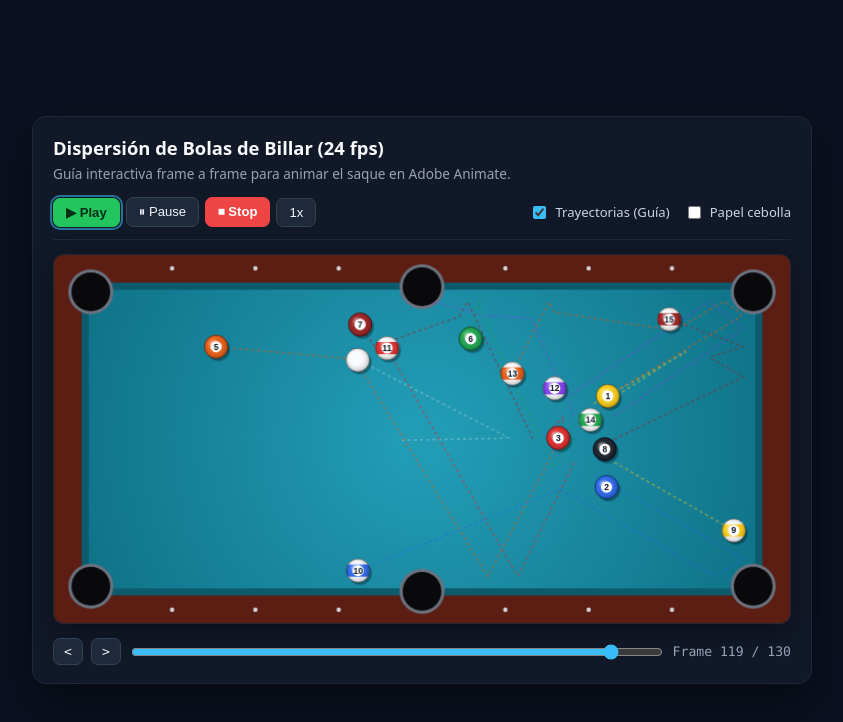
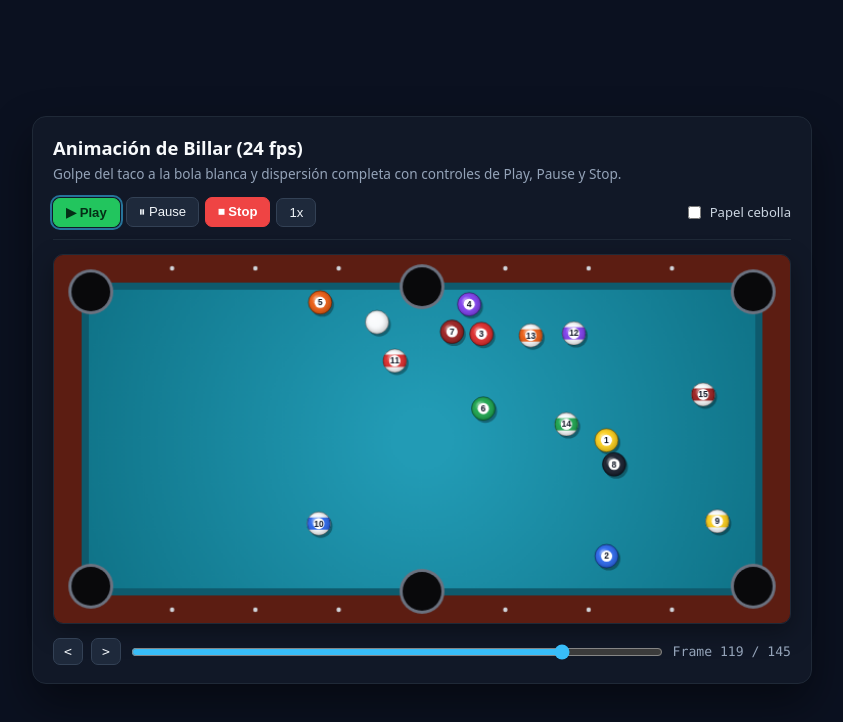
Before and after one commit to erinalopezq-tech/Animacion-pool-Emy-Lopez, a plain HTML site: page index.html in a window 1280 px wide. Shown: the whole page, without its empty margins (218-1061 px from the left). Drawn offline with Linux system fonts and the light colour scheme.

Commit message:
Add files via upload

```diff
--- a/index.html
+++ b/index.html
@@ -3,7 +3,7 @@
 <head>
   <meta charset="UTF-8" />
   <meta name="viewport" content="width=device-width, initial-scale=1.0" />
-  <title>Animación de Billar — Guía Frame a Frame</title>
+  <title>Animación de Billar — Play y Stop</title>
   <style>
     * { box-sizing: border-box; }
     body {
@@ -132,8 +132,8 @@
 </head>
 <body>
   <main class="card">
-    <h1>Dispersión de Bolas de Billar (24 fps)</h1>
-    <p class="subtitle">Guía interactiva frame a frame para animar el saque en Adobe Animate.</p>
+    <h1>Animación de Billar (24 fps)</h1>
+    <p class="subtitle">Golpe del taco a la bola blanca y dispersión completa con controles de Play, Pause y Stop.</p>
 
     <div class="toolbar">
       <div class="btn-group">
@@ -144,10 +144,6 @@
       </div>
 
       <div class="toggles">
-        <label class="check">
-          <input id="chkTrails" type="checkbox" checked />
-          <span>Trayectorias (Guía)</span>
-        </label>
         <label class="check">
           <input id="chkOnion" type="checkbox" />
           <span>Papel cebolla</span>
@@ -162,8 +158,8 @@
     <div class="timeline">
       <button id="btnPrev" title="Fotograma anterior">&lt;</button>
       <button id="btnNext" title="Siguiente fotograma">&gt;</button>
-      <input id="frameSlider" type="range" min="0" max="130" value="0" />
-      <span id="frameLabel">Frame 0 / 130</span>
+      <input id="frameSlider" type="range" min="0" max="145" value="0" />
+      <span id="frameLabel">Frame 0 / 145</span>
     </div>
   </main>
 
@@ -180,6 +176,10 @@
     const BOTTOM = H - RAIL;
     const R = 11.5;
     const POCKET_R = 19;
+
+    const CUE_BALL_START_X = 270;
+    const CUE_BALL_START_Y = H / 2 + 1.2;
+    const CUE_HIT_FRAME = 10; // Frame exacto donde el palo golpea la blanca
 
     const pockets = [
       { x: LEFT + 2, y: TOP + 2 },
@@ -221,10 +221,10 @@
       const balls = [];
       balls.push({
         id: 0,
-        x: 340,
-        y: H / 2 + 1.2,
-        vx: 24.5,
-        vy: -0.45,
+        x: CUE_BALL_START_X,
+        y: CUE_BALL_START_Y,
+        vx: 0,
+        vy: 0,
         pocketed: false
       });
 
@@ -259,7 +259,7 @@
       return balls;
     }
 
-    const TOTAL_FRAMES = 130;
+    const TOTAL_FRAMES = 145;
     const SUBSTEPS = 12;
     const FRICTION = 0.989;
     const RESTITUTION_BALL = 0.96;
@@ -273,6 +273,15 @@
 
       for (let f = 0; f <= TOTAL_FRAMES; f++) {
         frames.push(state.map(b => ({ ...b })));
+
+        // En el frame exacto del impacto del palo, la bola blanca recibe el impulso
+        if (f === CUE_HIT_FRAME) {
+          state[0].vx = 25.2;
+          state[0].vy = -0.45;
+        }
+
+        // Mientras no haya golpeado el palo, no simulamos movimiento
+        if (f < CUE_HIT_FRAME) continue;
 
         for (let s = 0; s < SUBSTEPS; s++) {
           const dt = 1 / SUBSTEPS;
@@ -364,7 +373,6 @@
     let currentFrame = 0;
     let isPlaying = true;
     let slowMo = false;
-    let showTrails = true;
     let showOnion = false;
     let lastTime = 0;
     let accum = 0;
@@ -375,7 +383,6 @@
     const btnSlow = document.getElementById('btnSlow');
     const btnPrev = document.getElementById('btnPrev');
     const btnNext = document.getElementById('btnNext');
-    const chkTrails = document.getElementById('chkTrails');
     const chkOnion = document.getElementById('chkOnion');
     const frameSlider = document.getElementById('frameSlider');
     const frameLabel = document.getElementById('frameLabel');
@@ -422,6 +429,89 @@
         ctx.fillStyle = '#09090b';
         ctx.fill();
       }
+    }
+
+    function getCueTipX(frame) {
+      const impactX = CUE_BALL_START_X - R;
+      if (frame <= 5) {
+        // Toma impulso hacia atrás
+        const t = frame / 5;
+        const ease = 1 - Math.pow(1 - t, 2);
+        return (impactX - 18) - ease * 38;
+      }
+      if (frame <= CUE_HIT_FRAME) {
+        // Golpe rápido hacia la bola blanca
+        const t = (frame - 5) / (CUE_HIT_FRAME - 5);
+        const ease = t * t;
+        return (impactX - 56) + ease * 56;
+      }
+      if (frame <= CUE_HIT_FRAME + 6) {
+        // Ligero retroceso tras el impacto
+        const t = (frame - CUE_HIT_FRAME) / 6;
+        return impactX - t * 14;
+      }
+      return impactX - 14;
+    }
+
+    function drawCueStick(frame) {
+      // Desaparece suavemente después de alejarse un poco tras el golpe
+      let alpha = 1;
+      if (frame > CUE_HIT_FRAME + 14) {
+        alpha = Math.max(0, 1 - (frame - (CUE_HIT_FRAME + 14)) / 10);
+      }
+      if (alpha <= 0) return;
+
+      const tipX = getCueTipX(frame);
+      const y = CUE_BALL_START_Y;
+      const cueLen = 250;
+      const buttX = tipX - cueLen;
+
+      ctx.save();
+      ctx.globalAlpha = alpha;
+
+      // Sombra del palo sobre el paño
+      ctx.beginPath();
+      ctx.moveTo(buttX, y + 4);
+      ctx.lineTo(tipX, y + 4);
+      ctx.strokeStyle = 'rgba(0,0,0,0.28)';
+      ctx.lineWidth = 6.5;
+      ctx.lineCap = 'round';
+      ctx.stroke();
+
+      // Cuerpo cónico de madera
+      const woodGrad = ctx.createLinearGradient(0, y - 4, 0, y + 4);
+      woodGrad.addColorStop(0, '#e3a869');
+      woodGrad.addColorStop(0.45, '#b97736');
+      woodGrad.addColorStop(1, '#6f3e15');
+
+      ctx.beginPath();
+      ctx.moveTo(buttX, y - 4.4);
+      ctx.lineTo(tipX - 9, y - 2.6);
+      ctx.lineTo(tipX - 9, y + 2.6);
+      ctx.lineTo(buttX, y + 4.4);
+      ctx.closePath();
+      ctx.fillStyle = woodGrad;
+      ctx.fill();
+
+      // Empuñadura oscura en la parte trasera
+      ctx.beginPath();
+      ctx.moveTo(buttX, y - 4.4);
+      ctx.lineTo(buttX + 72, y - 3.9);
+      ctx.lineTo(buttX + 72, y + 3.9);
+      ctx.lineTo(buttX, y + 4.4);
+      ctx.closePath();
+      ctx.fillStyle = '#3b1d0e';
+      ctx.fill();
+
+      // Casquillo blanco (ferrule)
+      ctx.fillStyle = '#f8fafc';
+      ctx.fillRect(tipX - 9, y - 2.6, 6.5, 5.2);
+
+      // Suela azul de tiza en la punta
+      ctx.fillStyle = '#38bdf8';
+      ctx.fillRect(tipX - 2.5, y - 2.5, 2.5, 5);
+
+      ctx.restore();
     }
 
     function drawBall(b, alpha = 1) {
@@ -481,33 +571,6 @@
       ctx.restore();
     }
 
-    function drawTrails(upToFrame) {
-      if (!showTrails || upToFrame === 0) return;
-
-      for (let i = 0; i < frames[0].length; i++) {
-        const style = BALL_STYLES[frames[0][i].id];
-        ctx.beginPath();
-        let started = false;
-        for (let f = 0; f <= upToFrame; f++) {
-          const b = frames[f][i];
-          if (b.pocketed) break;
-          if (!started) {
-            ctx.moveTo(b.x, b.y);
-            started = true;
-          } else {
-            ctx.lineTo(b.x, b.y);
-          }
-        }
-        ctx.strokeStyle = frames[0][i].id === 0 ? 'rgba(255,255,255,0.55)' : style.color;
-        ctx.globalAlpha = 0.45;
-        ctx.lineWidth = 1.6;
-        ctx.setLineDash([3, 3]);
-        ctx.stroke();
-        ctx.setLineDash([]);
-        ctx.globalAlpha = 1;
-      }
-    }
-
     function drawOnionSkin(frameIdx) {
       if (!showOnion) return;
       const ghosts = [frameIdx - 6, frameIdx - 3];
@@ -523,21 +586,11 @@
 
     function render() {
       drawTable();
-      drawTrails(currentFrame);
       drawOnionSkin(currentFrame);
       for (const b of frames[currentFrame]) {
         drawBall(b, 1);
       }
-
-      if (currentFrame >= 4 && currentFrame <= 7) {
-        ctx.save();
-        ctx.strokeStyle = 'rgba(255, 255, 255, 0.75)';
-        ctx.lineWidth = 2;
-        ctx.beginPath();
-        ctx.arc(468 - R, H / 2, R + 6 + (currentFrame - 4) * 3, 0, Math.PI * 2);
-        ctx.stroke();
-        ctx.restore();
-      }
+      drawCueStick(currentFrame);
     }
 
     function loop(ts) {
@@ -603,10 +656,6 @@
       updateUI();
     });
 
-    chkTrails.addEventListener('change', (e) => {
-      showTrails = e.target.checked;
-    });
-
     chkOnion.addEventListener('change', (e) => {
       showOnion = e.target.checked;
     });
```
